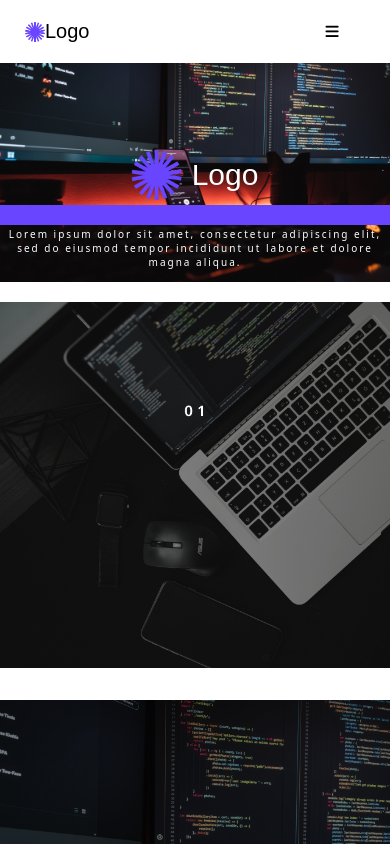
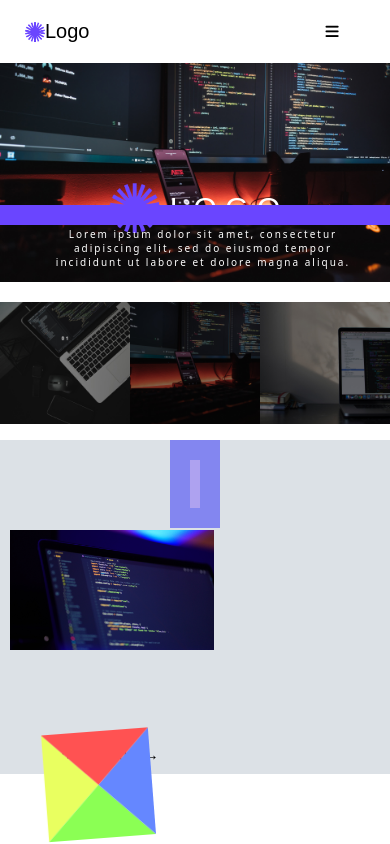
Before and after one commit to Aravind-a12/landingpage, a React (Create React App) app: page / in a window 390 px wide. Shown: the top 844 px of the page. Built offline with nearby package versions, Linux system fonts and the light colour scheme; a web font is replaced by a local one.

Commit message:
fix: fix image

```diff
--- a/src/components/Body.js
+++ b/src/components/Body.js
@@ -12,9 +12,9 @@ function Body() {
       <section className="hero">
         <MyCarousel />
         <div className="image-container">
-          <img src={File1} alt="Description" className="image" />
-          <img src={File2} alt="Description" className="image" />
-          <img src={File3} alt="Description" className="image" />
+          <img src={File1} width={window.innerWidth / 3} alt="Description" className="image" />
+          <img src={File2}  width={window.innerWidth / 3} alt="Description" className="image" />
+          <img src={File3} width={window.innerWidth / 3} alt="Description" className="image" />
         </div>
       </section>
       <div className="container" >
--- a/src/components/Body.scss
+++ b/src/components/Body.scss
@@ -1,18 +1,16 @@
 .hero {
     position: relative;
   }
-
   .image-container {
     display: flex;
-    flex-direction: column;
+    flex-wrap: nowrap; /* Prevent wrapping to next line */
+    justify-content: space-between; /* Distribute space evenly between images */
+    overflow: hidden; /* Hide any overflowing content */
   }
-
-  .image {
-    width: 100%;
-    max-width: 506px;
+  .image{
     height: auto;
+    max-width: 100%;
   }
-
 .container {
     background-color: #DCE1E6;
     display: flex;
@@ -22,13 +20,12 @@
     position: relative;
     z-index: 0;
   }
-
   .vertical-line {
     position: absolute;
-    border: 60px solid blue;
-    background-color: blue;
+    border: 60px solid #6A45FF;
+    background-color: #6A45FF;
     width: 10px;
-    height: 100%;
+    height: 48px;
     top: 0;
     left: 50%;
     transform: translateX(-50%);
--- a/src/components/Carousel.js
+++ b/src/components/Carousel.js
@@ -33,10 +33,10 @@ function Carousel() {
     return (
       <div className="carousel">
         <div className="carousel-content">
-          <img src={images[currentImage]} alt={` ${currentImage + 1}`} />
+          <img src={images[currentImage]} width={window.innerWidth} alt={` ${currentImage + 1}`} />
           <div className="logo-text">
             <img src={logoImage} alt="Your Logo" className="logo-image" />
-            <p>Logo</p>
+            <p>L O G O</p>
           </div>
           <div className="after"></div>
           <main>
--- a/src/components/Carousel.scss
+++ b/src/components/Carousel.scss
@@ -1,32 +1,20 @@
 .carousel {
     position: relative;
     display: inline-block;
-    text-align: center;
-
-    img {
-        max-width: 100%;
-        height: auto;
-    }
-
-    .carousel-content {
-        position: relative;
-    }
-
+    width: 100%;
     .logo-text {
         position: absolute;
-        top: 50%;
+        top: 65%;
         left: 50%;
         transform: translate(-50%, -50%);
         background-color: transparent;
         display: flex;
         align-items: center;
-
         .logo-image {
             max-width: 78px;
             max-height: 78px;
             margin-right: 20px;
         }
-
         p {
             font-size: 78px;
             font-weight: 400;
@@ -41,7 +29,7 @@
         height: 48px;
         background-color: #6A45FF;
         position: absolute;
-        top: calc(52% + 48px);
+        top: calc(70% + 48px);
         left: 0;
         right: 0;
         z-index: 1;
@@ -49,8 +37,8 @@
 
     main {
         position: absolute;
-        top: calc(55% + 74px);
-        left: 0;
+        top: calc(74% + 74px);
+        left: 10%;
         right: 0;
         z-index: 1;
         text-align: center;
@@ -59,9 +47,8 @@
         font-family: 'Noto Sans', sans-serif;
         font-size: 25px;
         letter-spacing: 2px;
-
+        width: 80%;
     }
-
 }
 @media (max-width: 767px) {
     .carousel {
```
